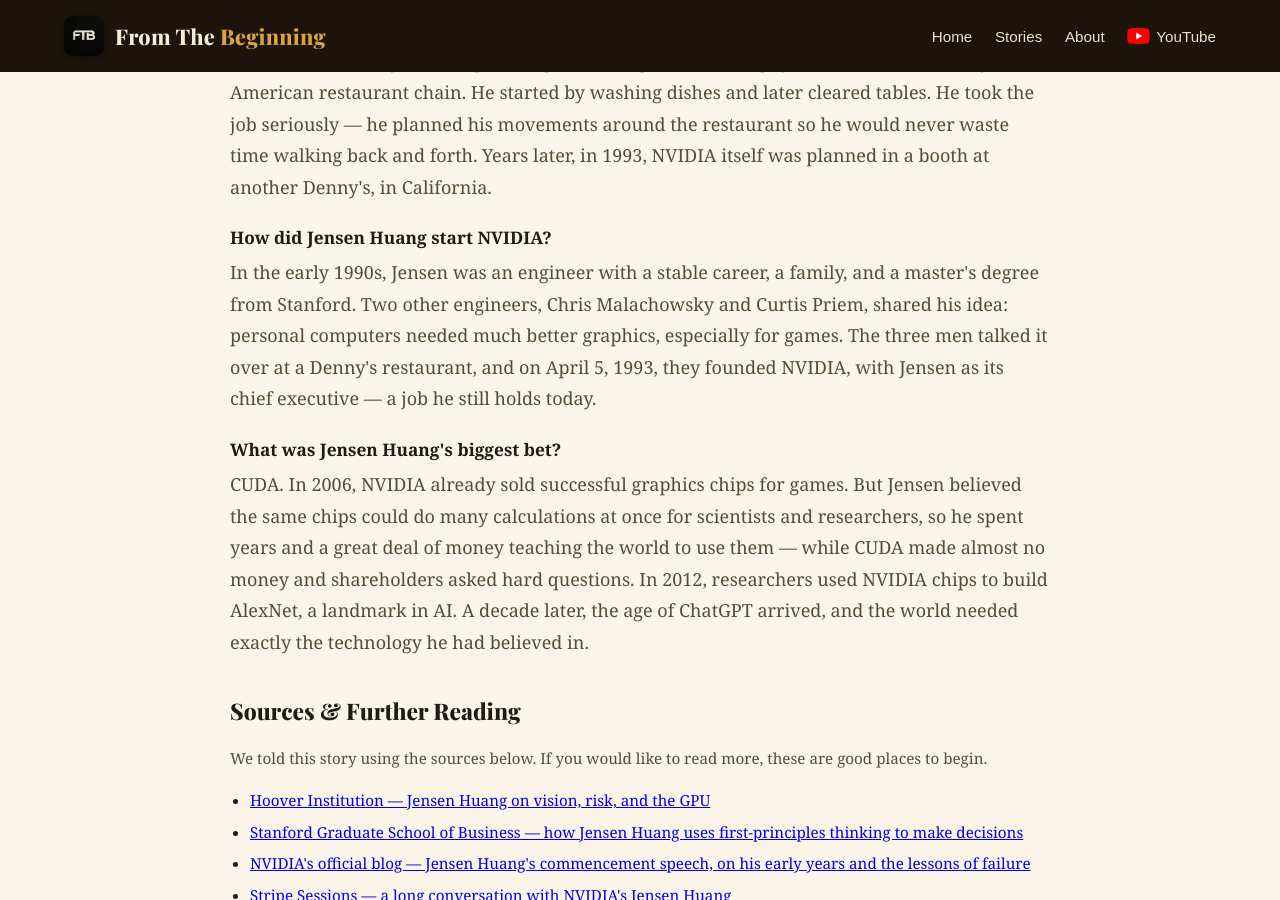
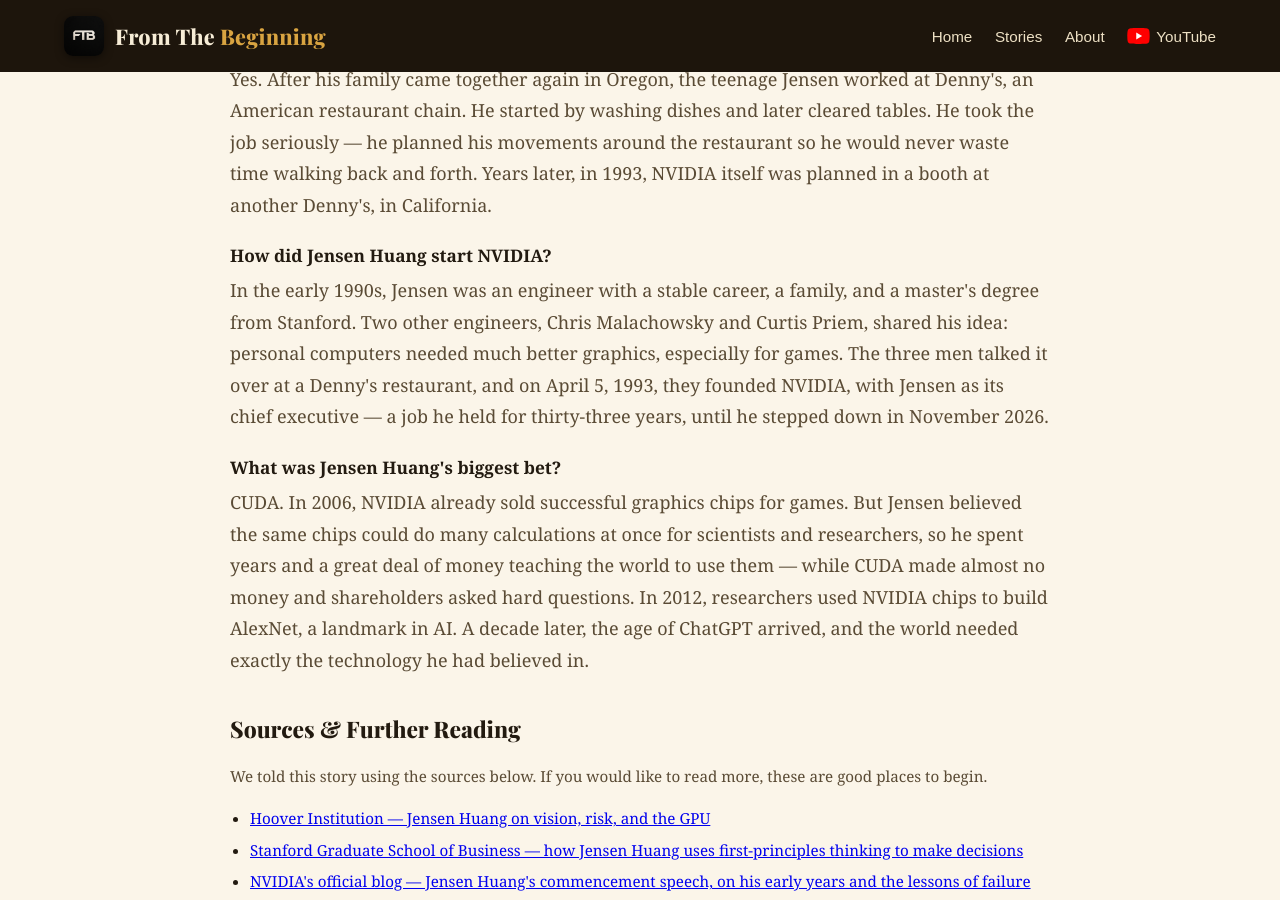
Before and after one commit to docsachmienphi/FTB, a Jekyll site: the page built from _posts/2026-11-12-history-of-jensen-huang.md, in a window 1280 px wide and 900 px high, scrolled down 19383 px. Built offline with Jekyll 4.4.1, drawn with Linux system fonts in a browser that asks for light colours; some of the changed text lies outside the part shown.

Commit message:
Jensen article: fix two stale 'still CEO' lines after Nov 2026 resignation (At a Glance Today entry, FAQ)

```diff
--- a/_posts/2026-11-12-history-of-jensen-huang.md
+++ b/_posts/2026-11-12-history-of-jensen-huang.md
@@ -67,7 +67,7 @@ glance:
       text: "ChatGPT reaches the world, and suddenly everyone needs the machines Jensen spent years building"
       sticker: "/assets/images/jensen/stickers/dgx1.webp"
     - year: "Today"
-      text: "He still leads NVIDIA, still wears the black leather jacket — and still speaks proudly of washing dishes"
+      text: "After thirty-three years leading NVIDIA, Jensen steps down — still in the black leather jacket, and still proud of washing dishes"
       sticker: "/assets/images/jensen/stickers/jensen-today.webp"
 words:
   - word: "immigrant"
@@ -88,7 +88,7 @@ faq:
   - q: "Did Jensen Huang really wash dishes at Denny's?"
     a: "Yes. After his family came together again in Oregon, the teenage Jensen worked at Denny's, an American restaurant chain. He started by washing dishes and later cleared tables. He took the job seriously — he planned his movements around the restaurant so he would never waste time walking back and forth. Years later, in 1993, NVIDIA itself was planned in a booth at another Denny's, in California."
   - q: "How did Jensen Huang start NVIDIA?"
-    a: "In the early 1990s, Jensen was an engineer with a stable career, a family, and a master's degree from Stanford. Two other engineers, Chris Malachowsky and Curtis Priem, shared his idea: personal computers needed much better graphics, especially for games. The three men talked it over at a Denny's restaurant, and on April 5, 1993, they founded NVIDIA, with Jensen as its chief executive — a job he still holds today."
+    a: "In the early 1990s, Jensen was an engineer with a stable career, a family, and a master's degree from Stanford. Two other engineers, Chris Malachowsky and Curtis Priem, shared his idea: personal computers needed much better graphics, especially for games. The three men talked it over at a Denny's restaurant, and on April 5, 1993, they founded NVIDIA, with Jensen as its chief executive — a job he held for thirty-three years, until he stepped down in November 2026."
   - q: "What was Jensen Huang's biggest bet?"
     a: "CUDA. In 2006, NVIDIA already sold successful graphics chips for games. But Jensen believed the same chips could do many calculations at once for scientists and researchers, so he spent years and a great deal of money teaching the world to use them — while CUDA made almost no money and shareholders asked hard questions. In 2012, researchers used NVIDIA chips to build AlexNet, a landmark in AI. A decade later, the age of ChatGPT arrived, and the world needed exactly the technology he had believed in."
 ---
```
